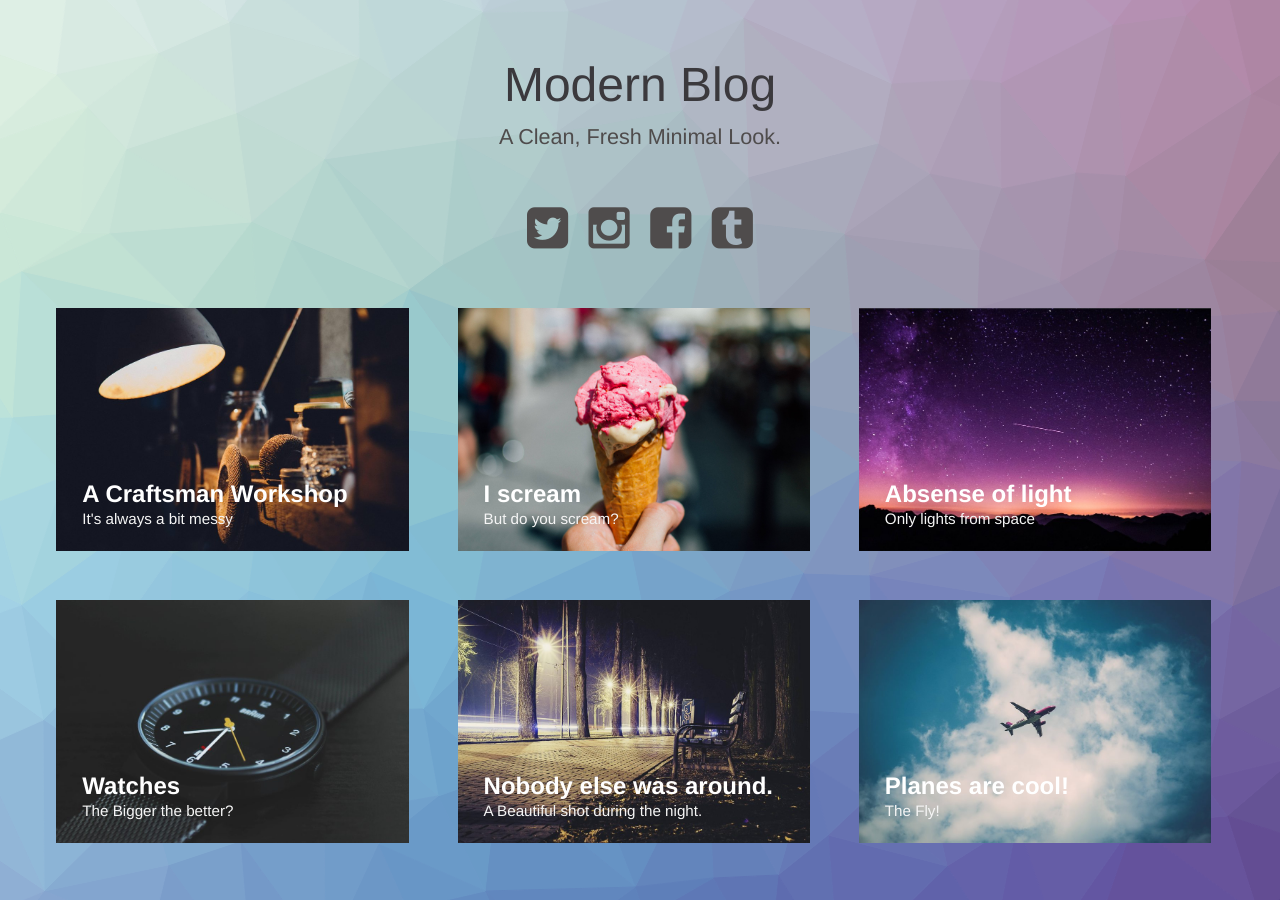
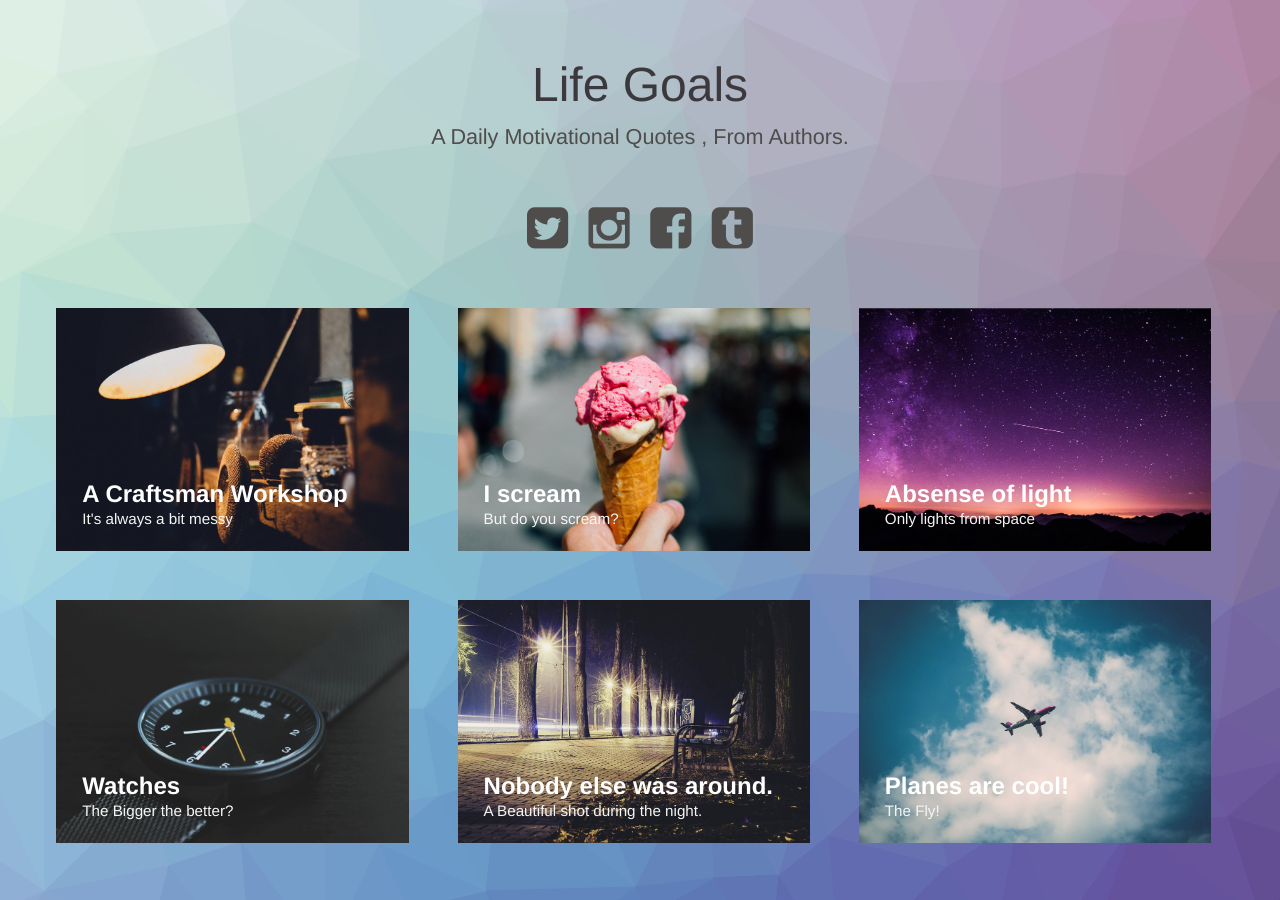
Before and after one commit to MotivationLifeGoal/MotivationLifeGoal.github.io, a Jekyll site: the page built from index.html, in a window 1280 px wide. Built offline with Jekyll 4.4.1, drawn with Linux system fonts in a browser that asks for light colours.

Commit message:
updateindexfile

```diff
--- a/index.html
+++ b/index.html
@@ -28,7 +28,7 @@ layout: compress
 <body class="body">
 <div class="container">
     <header class="header">
-        <h1>Modern Blog<span>A Clean, Fresh Minimal Look.</span></h1>
+        <h1>Life Goals<span>A Daily Motivational Quotes , From Authors.</span></h1>
         <nav class="links">
             <a href="#"><i class="fa fa-twitter-square fa-3x"></i></a>
             <a href="#"><i class="fa fa-instagram fa-3x"></i></a>
```
